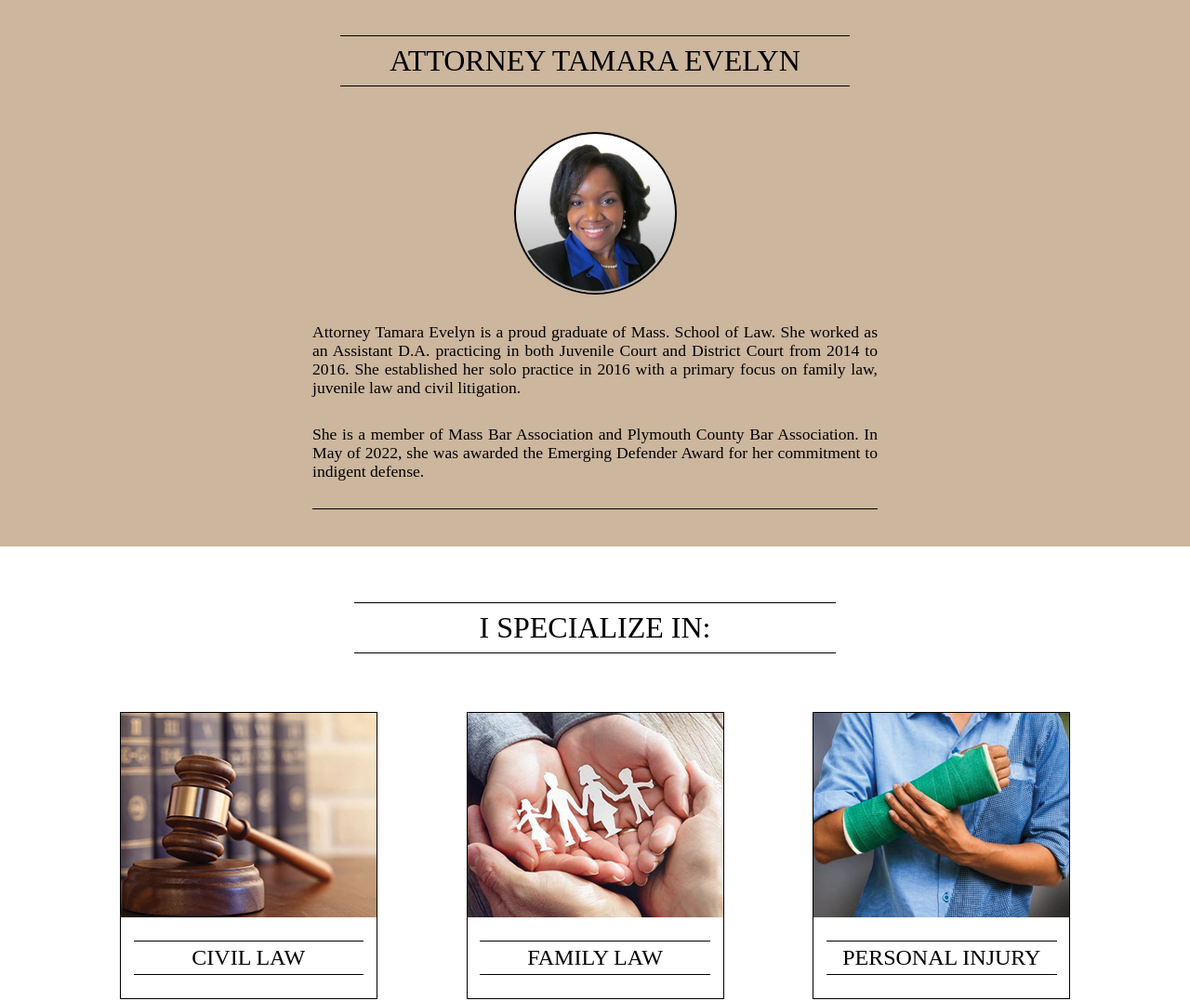
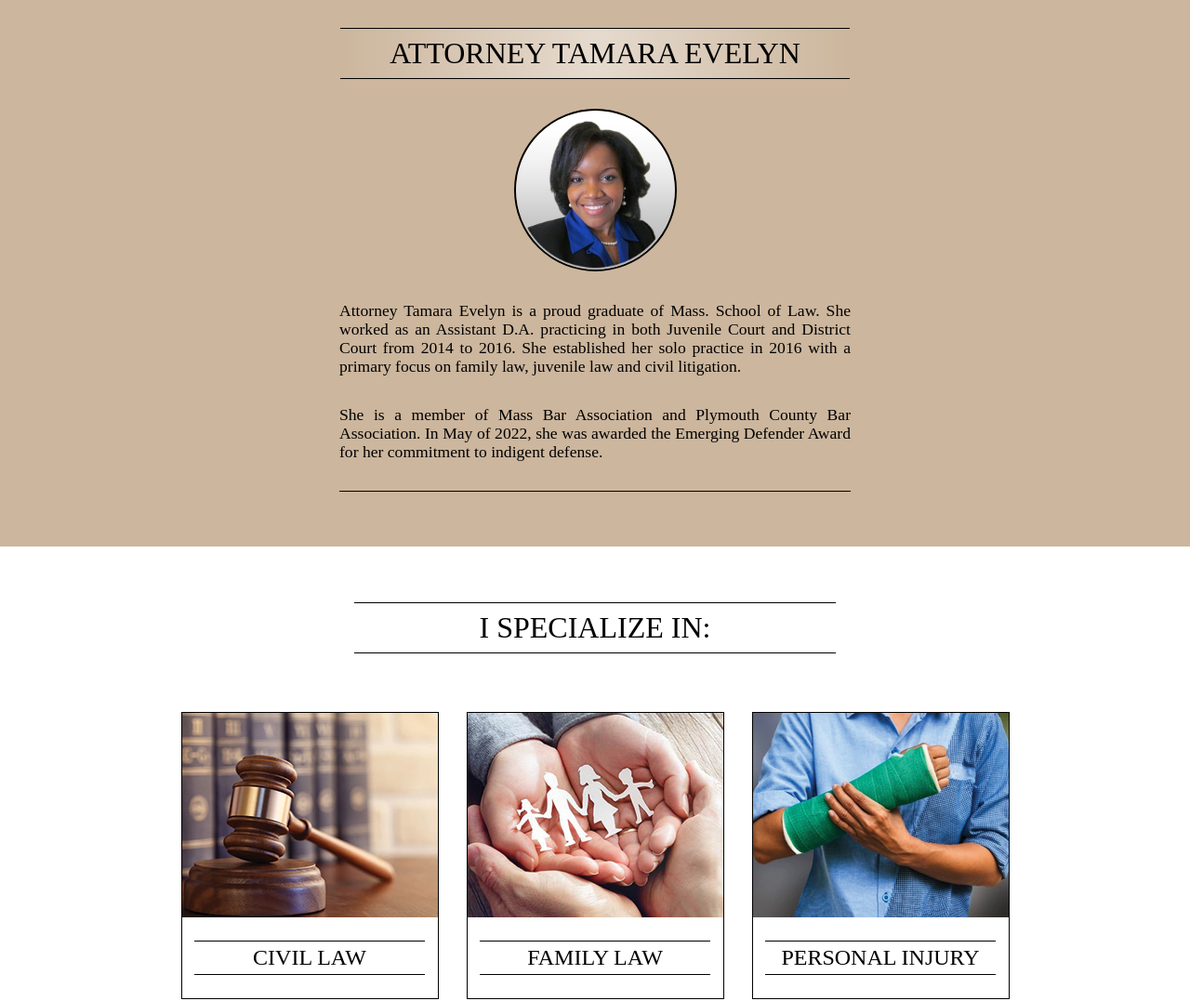
Before and after one commit to mjs34/EvelyLawUC, a plain HTML site: page index.html in a window 1280 px wide. Shown: the part 867-1944 px from the top of the page at 93% size. Drawn offline with Linux system fonts and the light colour scheme; a web font is replaced by a local one.

Commit message:
Update styles.css

```diff
--- a/CSS/styles.css
+++ b/CSS/styles.css
@@ -2,6 +2,7 @@ html, body {
   max-width: 100%;
   overflow-x: hidden;
 }
+
 
 .nav {
   display:flex;
@@ -45,14 +46,12 @@ html, body {
 
 .social-links a {
   display:inline-block;
-/*   outline:1px solid white; */
   }
 
 .social-links img {
   display:block;
   max-width:100%;
   height:auto;
-/*   outline:1px solid green; */
 }
 
 
@@ -61,7 +60,6 @@ html, body {
   flex-direction:column;
   height:auto;
   width:auto;
-/*   outline:2px solid red; */
 }
 
 .hero {
@@ -80,7 +78,6 @@ html, body {
   width:auto;
   height:auto;
   padding:0 1rem 0 .75rem;
-/*   outline:1px solid pink; */
   border-left:1px solid white;
 }
 
@@ -113,18 +110,17 @@ html, body {
 }
 
 .bio {
-  width:50%;
+  max-width:550px;
   text-align:justify;
-  margin-bottom:2.rem;
+  margin-bottom:2rem;
   border-bottom:1px solid black;
-/*   outline:1px solid red; */
 }
 
 .bio img {
   display:block;
   width: 175px;
   height: auto;
-  margin:0 auto;
+  margin:0 auto 2rem auto;
     /* max-height: 300px; */
   border:2px solid black;
   border-radius:100px;
@@ -133,7 +129,7 @@ html, body {
 .bio p {
 /*   width:100%; */
   font-size:1.1rem;
-  margin:30px auto 30px auto;
+  margin-bottom:2rem;
   font-family: 'Source Serif Pro', serif;
   line-height:1.25rem;
   text-transform:none;
@@ -143,18 +139,14 @@ html, body {
   display:flex;
   flex-direction:row;
   flex-wrap:wrap;
-  justify-content:space-evenly;
+  justify-content:center;
   align-content:center;
   gap:2rem;
-/*   outline:2px solid red; */
   width:90%;
-/*   height:auto; */
-/*   padding:1rem; */
   margin:60px auto;
 }
 
 .section-title {
-/*   background-color:purple; */
   width:90%;
   text-align:center;
   margin-bottom:2rem;
@@ -164,7 +156,7 @@ html, body {
 }
 
 .section-title h1 {
-/*   outline:1px solid black; */
+  background-image: linear-gradient(to right, rgb(255, 255, 255, 0), rgba(255, 255, 255, .5), rgb(255, 255, 255, 0));
   border-top:1px solid black;
   border-bottom:1px solid black;
   width:50%;
@@ -180,12 +172,9 @@ html, body {
 }
 
 .service {
-/*   background-color:green; */
   background-size: contain;
   background-repeat: no-repeat;
   background-position: center;
-/*   outline:1px solid pink; */
-/*   width:100%; */
   height:220px;
 }
 
```
